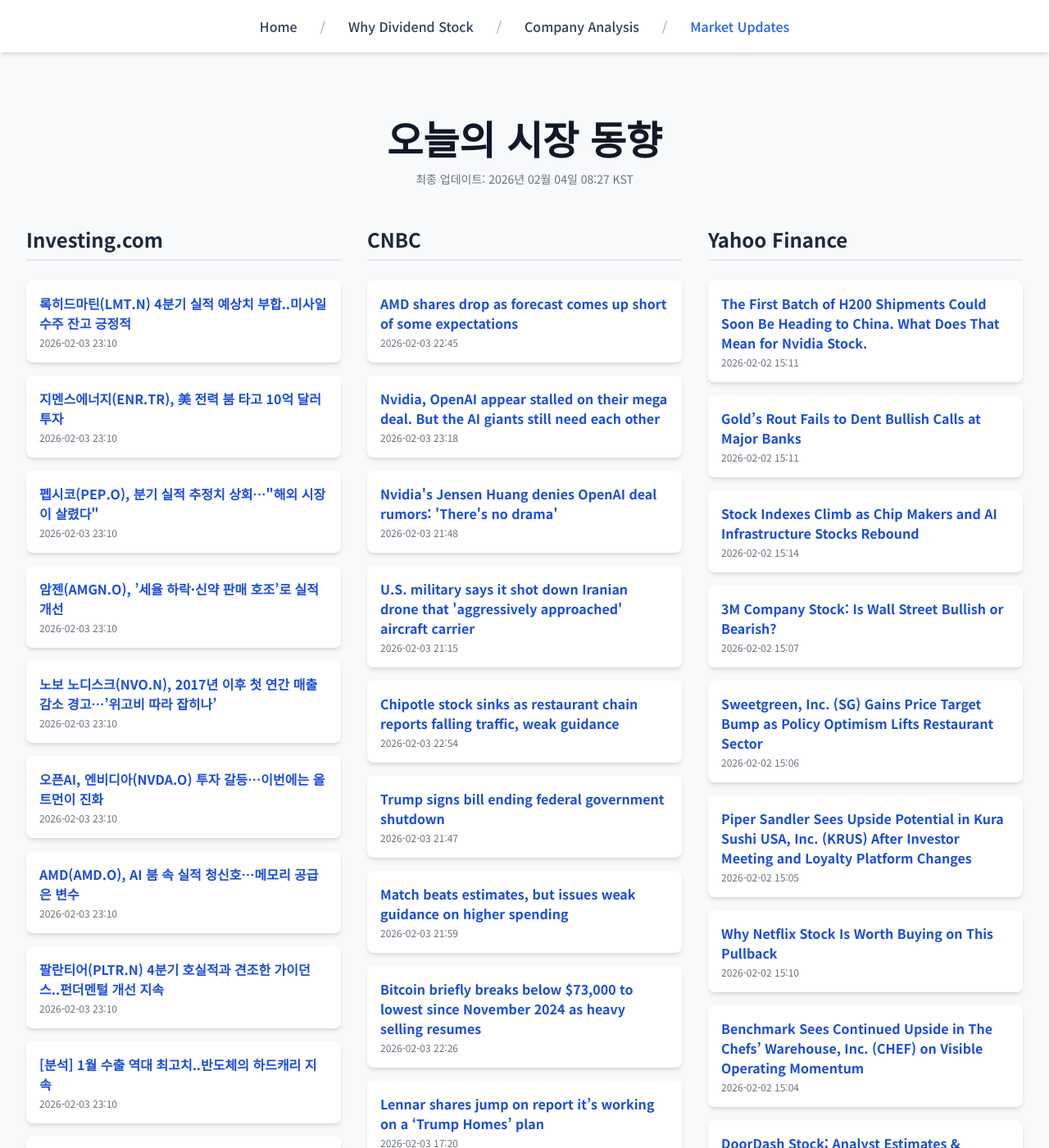
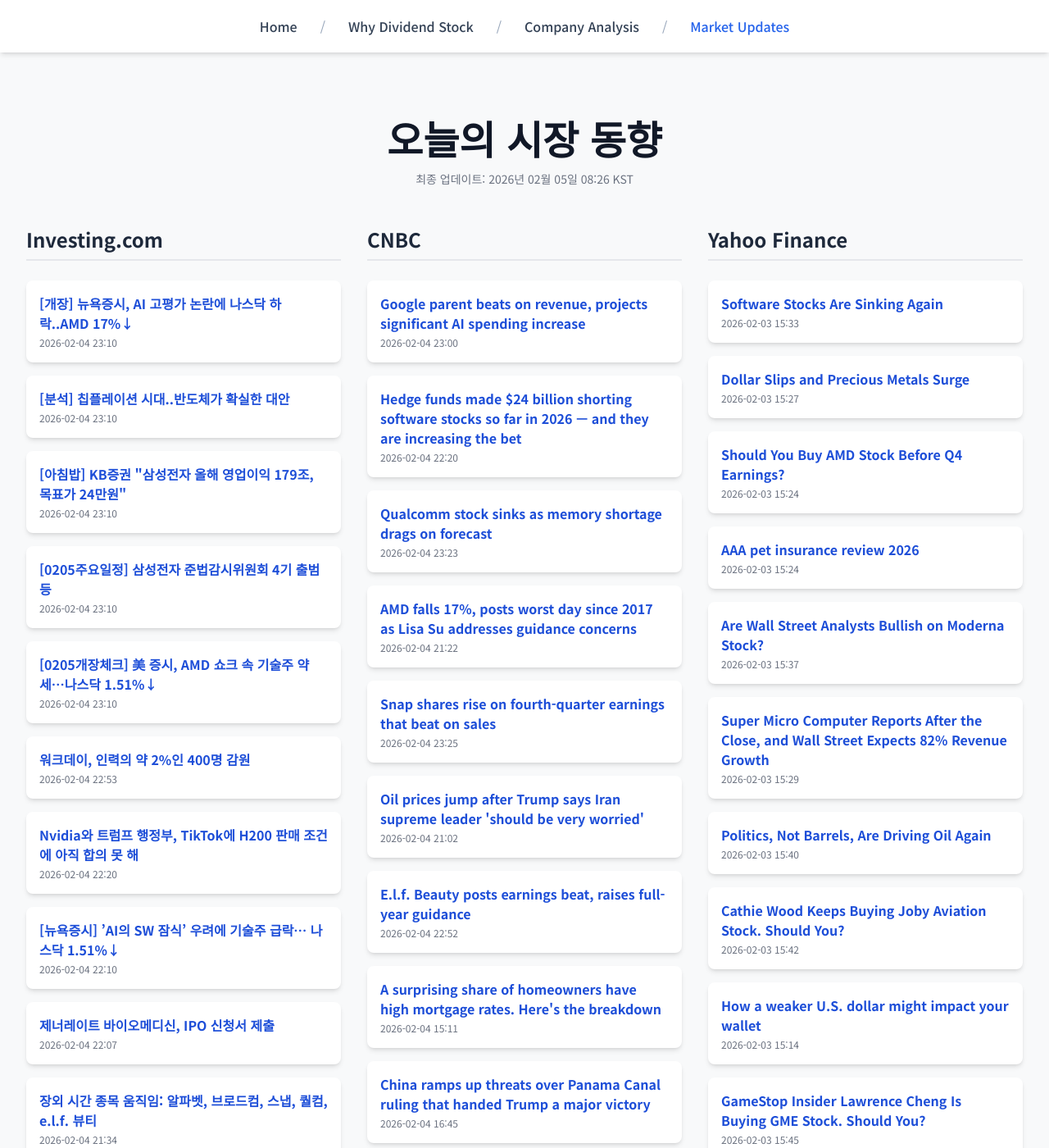
Before and after one commit to Kay-Hwang/my-company-analysis, a Jekyll site: the page built from market-updates.html, in a window 1280 px wide and 1400 px high. Shown: the whole window at 82% size. Built offline with Jekyll 4.4.1, drawn with Linux system fonts in a browser that asks for light colours; nearby versions of some CDN libraries; a script that is not in the unit is left out; some of the changed text lies outside the part shown.

Commit message:
Update daily data

```diff
--- a/_data/latest_data.json
+++ b/_data/latest_data.json
@@ -1,190 +1,190 @@
 {
-  "lastUpdated": "2026년 02월 04일 08:27 KST",
+  "lastUpdated": "2026년 02월 05일 08:26 KST",
   "news": {
     "investing": [
       {
-        "title": "록히드마틴(LMT.N) 4분기 실적 예상치 부합..미사일 수주 잔고 긍정적",
-        "link": "https://kr.investing.com/news/stock-market-news/article-1811009",
-        "pubDate": "2026-02-03 23:10:52",
-        "summary": "록히드마틴(LMT.N) 4분기 실적 예상치 부합..미사일 수주 잔고 긍정적"
+        "title": "[개장] 뉴욕증시, AI 고평가 논란에 나스닥 하락..AMD 17%↓",
+        "link": "https://kr.investing.com/news/stock-market-news/article-1813376",
+        "pubDate": "2026-02-04 23:10:53",
+        "summary": "[개장] 뉴욕증시, AI 고평가 논란에 나스닥 하락..AMD 17%↓"
       },
       {
-        "title": "지멘스에너지(ENR.TR), 美 전력 붐 타고 10억 달러 투자",
-        "link": "https://kr.investing.com/news/stock-market-news/article-1811008",
-        "pubDate": "2026-02-03 23:10:51",
-        "summary": "지멘스에너지(ENR.TR), 美 전력 붐 타고 10억 달러 투자"
+        "title": "[분석] 칩플레이션 시대..반도체가 확실한 대안",
+        "link": "https://kr.investing.com/news/stock-market-news/article-1813375",
+        "pubDate": "2026-02-04 23:10:53",
+        "summary": "[분석] 칩플레이션 시대..반도체가 확실한 대안"
       },
       {
-        "title": "펩시코(PEP.O), 분기 실적 추정치 상회…\"해외 시장이 살렸다\"",
-        "link": "https://kr.investing.com/news/stock-market-news/article-1811007",
-        "pubDate": "2026-02-03 23:10:51",
-        "summary": "펩시코(PEP.O), 분기 실적 추정치 상회…\"해외 시장이 살렸다\""
+        "title": "[아침밥] KB증권 \"삼성전자 올해 영업이익 179조, 목표가 24만원\"",
+        "link": "https://kr.investing.com/news/stock-market-news/article-1813372",
+        "pubDate": "2026-02-04 23:10:44",
+        "summary": "[아침밥] KB증권 \"삼성전자 올해 영업이익 179조, 목표가 24만원\""
       },
       {
-        "title": "암젠(AMGN.O), ’세율 하락·신약 판매 호조’로 실적 개선",
-        "link": "https://kr.investing.com/news/stock-market-news/article-1811005",
-        "pubDate": "2026-02-03 23:10:50",
-        "summary": "암젠(AMGN.O), ’세율 하락·신약 판매 호조’로 실적 개선"
+        "title": "[0205주요일정] 삼성전자 준법감시위원회 4기 출범 등",
+        "link": "https://kr.investing.com/news/stock-market-news/article-1813371",
+        "pubDate": "2026-02-04 23:10:12",
+        "summary": "[0205주요일정] 삼성전자 준법감시위원회 4기 출범 등"
       },
       {
-        "title": "노보 노디스크(NVO.N), 2017년 이후 첫 연간 매출 감소 경고…’위고비 따라 잡히나’",
-        "link": "https://kr.investing.com/news/stock-market-news/article-1811004",
-        "pubDate": "2026-02-03 23:10:50",
-        "summary": "노보 노디스크(NVO.N), 2017년 이후 첫 연간 매출 감소 경고…’위고비 따라 잡히나’"
+        "title": "[0205개장체크] 美 증시, AMD 쇼크 속 기술주 약세…나스닥 1.51%↓",
+        "link": "https://kr.investing.com/news/stock-market-news/article-1813370",
+        "pubDate": "2026-02-04 23:10:11",
+        "summary": "[0205개장체크] 美 증시, AMD 쇼크 속 기술주 약세…나스닥 1.51%↓"
       },
       {
-        "title": "오픈AI, 엔비디아(NVDA.O) 투자 갈등…이번에는 올트먼이 진화",
-        "link": "https://kr.investing.com/news/stock-market-news/article-1811003",
-        "pubDate": "2026-02-03 23:10:50",
-        "summary": "오픈AI, 엔비디아(NVDA.O) 투자 갈등…이번에는 올트먼이 진화"
+        "title": "워크데이, 인력의 약 2%인 400명 감원",
+        "link": "https://kr.investing.com/news/stock-market-news/article-93CH-1813347",
+        "pubDate": "2026-02-04 22:53:34",
+        "summary": "워크데이, 인력의 약 2%인 400명 감원"
       },
       {
-        "title": "AMD(AMD.O), AI 붐 속 실적 청신호…메모리 공급은 변수",
-        "link": "https://kr.investing.com/news/stock-market-news/article-1811002",
-        "pubDate": "2026-02-03 23:10:50",
-        "summary": "AMD(AMD.O), AI 붐 속 실적 청신호…메모리 공급은 변수"
+        "title": "Nvidia와 트럼프 행정부, TikTok에 H200 판매 조건에 아직 합의 못 해",
+        "link": "https://kr.investing.com/news/stock-market-news/article-1813284",
+        "pubDate": "2026-02-04 22:20:34",
+        "summary": "Nvidia와 트럼프 행정부, TikTok에 H200 판매 조건에 아직 합의 못 해"
       },
       {
-        "title": "팔란티어(PLTR.N) 4분기 호실적과 견조한 가이던스..펀더멘털 개선 지속",
-        "link": "https://kr.investing.com/news/stock-market-news/article-1811001",
-        "pubDate": "2026-02-03 23:10:49",
-        "summary": "팔란티어(PLTR.N) 4분기 호실적과 견조한 가이던스..펀더멘털 개선 지속"
+        "title": "[뉴욕증시] ’AI의 SW 잠식’ 우려에 기술주 급락… 나스닥 1.51%↓",
+        "link": "https://kr.investing.com/news/stock-market-news/article-1813264",
+        "pubDate": "2026-02-04 22:10:42",
+        "summary": "[뉴욕증시] ’AI의 SW 잠식’ 우려에 기술주 급락… 나스닥 1.51%↓"
       },
       {
-        "title": "[분석] 1월 수출 역대 최고치..반도체의 하드캐리 지속",
-        "link": "https://kr.investing.com/news/stock-market-news/article-1811000",
-        "pubDate": "2026-02-03 23:10:49",
-        "summary": "[분석] 1월 수출 역대 최고치..반도체의 하드캐리 지속"
+        "title": "제너레이트 바이오메디신, IPO 신청서 제출",
+        "link": "https://kr.investing.com/news/stock-market-news/article-432SI-1813259",
+        "pubDate": "2026-02-04 22:07:04",
+        "summary": "제너레이트 바이오메디신, IPO 신청서 제출"
       },
       {
-        "title": "월풀(WHR.N) 4분기 북미 시장 둔화로 실적 부진..불확실성의 연속",
-        "link": "https://kr.investing.com/news/stock-market-news/article-1810999",
-        "pubDate": "2026-02-03 23:10:49",
-        "summary": "월풀(WHR.N) 4분기 북미 시장 둔화로 실적 부진..불확실성의 연속"
+        "title": "장외 시간 종목 움직임: 알파벳, 브로드컴, 스냅, 퀄컴, e.l.f. 뷰티",
+        "link": "https://kr.investing.com/news/stock-market-news/article-432SI-1813163",
+        "pubDate": "2026-02-04 21:34:02",
+        "summary": "장외 시간 종목 움직임: 알파벳, 브로드컴, 스냅, 퀄컴, e.l.f. 뷰티"
       }
     ],
     "cnbc": [
       {
-        "title": "AMD shares drop as forecast comes up short of some expectations",
-        "link": "https://www.cnbc.com/2026/02/03/amd-earnings-report-q4-2025.html",
-        "pubDate": "Tue, 03 Feb 2026 22:45:25 GMT",
-        "summary": "AMD's first-quarter forecast fell short of what some analysts were hoping for amid an AI spending boom."
+        "title": "Google parent beats on revenue, projects significant AI spending increase",
+        "link": "https://www.cnbc.com/2026/02/04/alphabet-googl-q4-2025-earnings.html",
+        "pubDate": "Wed, 04 Feb 2026 23:00:00 GMT",
+        "summary": "Alphabet beat on the top and bottom lines in its fourth-quarter earnings report, and said it expects to significantly increase spending on AI in 2026."
       },
       {
-        "title": "Nvidia, OpenAI appear stalled on their mega deal. But the AI giants still need each other",
-        "link": "https://www.cnbc.com/2026/02/03/nvidia-openai-stalled-on-their-mega-deal-ai-giants-need-each-other.html",
-        "pubDate": "Tue, 03 Feb 2026 23:18:57 GMT",
-        "summary": "Five months after OpenAI and Nvidia announced a $100 billion deal, no contract has been signed and no money has changed hands."
+        "title": "Hedge funds made $24 billion shorting software stocks so far in 2026 — and they are increasing the bet",
+        "link": "https://www.cnbc.com/2026/02/04/hedge-funds-made-24-billion-shorting-software-stocks-so-far-in-2026-and-they-are-increasing-the-bet.html",
+        "pubDate": "Wed, 04 Feb 2026 22:20:22 GMT",
+        "summary": "Hedge funds are increasing their short bets against software stocks, contributing to the brutal sell-off in the space so far this year, according to sources at two major funds on Wall Street."
       },
       {
-        "title": "Nvidia's Jensen Huang denies OpenAI deal rumors: 'There's no drama'",
-        "link": "https://www.cnbc.com/2026/02/03/nvidias-jensen-huang-denies-openai-deal-rumors-theres-no-drama.html",
-        "pubDate": "Tue, 03 Feb 2026 21:48:46 GMT",
-        "summary": "Nvidia CEO Jensen Huang said the chipmaker's plan to invest in OpenAI remains \"on track.\""
+        "title": "Qualcomm stock sinks as memory shortage drags on forecast",
+        "link": "https://www.cnbc.com/2026/02/04/qualcomm-qcom-q1-2026-earnings.html",
+        "pubDate": "Wed, 04 Feb 2026 23:23:54 GMT",
+        "summary": "\"We're starting to see that memory is going to define the size of the mobile market,\" Qualcomm CEO Cristiano Amon said in an interview."
       },
       {
-        "title": "U.S. military says it shot down Iranian drone that 'aggressively approached' aircraft carrier",
-        "link": "https://www.cnbc.com/2026/02/03/us-military-shoots-down-iranian-drone-that-aggressively-approached-aircraft-carrier.html",
-        "pubDate": "Tue, 03 Feb 2026 21:15:07 GMT",
-        "summary": "U.S. Central Command said the drone approached the USS Abraham Lincoln in the Arabian Sea with \"unclear intent.\""
+        "title": "AMD falls 17%, posts worst day since 2017 as Lisa Su addresses guidance concerns",
+        "link": "https://www.cnbc.com/2026/02/04/amd-lisa-su-ai-demand-guidance-earnings.html",
+        "pubDate": "Wed, 04 Feb 2026 21:22:50 GMT",
+        "summary": "The CEO said that the data center business has risen from the fourth to first quarter and demand for the company's CPUs is \"going gangbusters.\""
       },
       {
-        "title": "Chipotle stock sinks as restaurant chain reports falling traffic, weak guidance",
-        "link": "https://www.cnbc.com/2026/02/03/chipotle-cmg-q4-2025-earnings.html",
-        "pubDate": "Tue, 03 Feb 2026 22:54:05 GMT",
-        "summary": "Chipotle stock has fallen about 33% over the last year, dragging the company's market value down to about $51 billion."
+        "title": "Snap shares rise on fourth-quarter earnings that beat on sales",
+        "link": "https://www.cnbc.com/2026/02/04/snap-q4-earnings-report-2025.html",
+        "pubDate": "Wed, 04 Feb 2026 23:25:13 GMT",
+        "summary": "Snap released on Wednesday its fourth-quarter earnings that beat on sales but missed on revenue guidance."
       },
       {
-        "title": "Trump signs bill ending federal government shutdown",
-        "link": "https://www.cnbc.com/2026/02/03/house-republicans-reopen-us-government-shutdown.html",
-        "pubDate": "Tue, 03 Feb 2026 21:47:20 GMT",
-        "summary": "President Donald Trump signed a federal government funding package hours after the House of Representatives approved it."
+        "title": "Oil prices jump after Trump says Iran supreme leader 'should be very worried'",
+        "link": "https://www.cnbc.com/2026/02/04/oil-prices-jump-on-report-us-iran-nuclear-talks-are-collapsing.html",
+        "pubDate": "Wed, 04 Feb 2026 21:02:29 GMT",
+        "summary": "President Donald Trump has threatened to launch military strikes on Iran if the Islamic Republic doesn't agree to a deal on its nuclear program."
       },
       {
-        "title": "Match beats estimates, but issues weak guidance on higher spending",
-        "link": "https://www.cnbc.com/2026/02/03/match-group-mtch-q4-2025-earnings-.html",
-        "pubDate": "Tue, 03 Feb 2026 21:59:47 GMT",
-        "summary": "Match is in the middle of a three-year business overhaul that includes bringing Hinge to $1 billion in annual revenue next year."
+        "title": "E.l.f. Beauty posts earnings beat, raises full-year guidance",
+        "link": "https://www.cnbc.com/2026/02/04/elf-beauty-elf-q3-2026.html",
+        "pubDate": "Wed, 04 Feb 2026 22:52:55 GMT",
+        "summary": "E.l.f. Beauty said its acquisition of Hailey Bieber's skin-care company, Rhode, contributed $128 million to the company's net third-quarter sales growth."
       },
       {
-        "title": "Bitcoin briefly breaks below $73,000 to lowest since November 2024 as heavy selling resumes",
-        "link": "https://www.cnbc.com/2026/02/03/bitcoin-price-today.html",
-        "pubDate": "Tue, 03 Feb 2026 22:26:44 GMT",
-        "summary": "Bitcoin fell below $73,000 on Tuesday as investors sold the asset to hedge against heightened geopolitical and economic uncertainties."
+        "title": "A surprising share of homeowners have high mortgage rates. Here's the breakdown",
+        "link": "https://www.cnbc.com/2026/02/04/homeowner-mortgage-rates-breakdown.html",
+        "pubDate": "Wed, 04 Feb 2026 15:11:16 GMT",
+        "summary": "About 20% of borrowers have mortgages with a rate over 6%."
       },
       {
-        "title": "Lennar shares jump on report it’s working on a ‘Trump Homes’ plan",
-        "link": "https://www.cnbc.com/2026/02/03/lennar-shares-jump-on-report-its-working-on-a-trump-homes-plan.html",
-        "pubDate": "Tue, 03 Feb 2026 17:20:11 GMT",
-        "summary": "Shares of Lennar and Taylor Morrison Home both jumped 4% on Tuesday."
+        "title": "China ramps up threats over Panama Canal ruling that handed Trump a major victory",
+        "link": "https://www.cnbc.com/2026/02/04/china-us-trump-panama-canal-court-ruling-ck-hutchison.html",
+        "pubDate": "Wed, 04 Feb 2026 16:45:59 GMT",
+        "summary": "The Panama Canal has been thrust into the middle of a power struggle between the U.S. and China, the world's two largest economies."
       },
       {
-        "title": "Trump's bigger SALT deduction limit could 'drive higher refunds,' tax expert says — here's who benefits",
-        "link": "https://www.cnbc.com/2026/02/03/trump-salt-deduction-taxes.html",
-        "pubDate": "Tue, 03 Feb 2026 22:19:47 GMT",
-        "summary": "President Donald Trump's \"big beautiful bill\" increased the SALT deduction limit to $40,000 for 2025. Here's how that could affect your tax return this season."
+        "title": "Eli Lilly's GLP-1 growth is only getting started as Novo Nordisk braces for a decline in 2026",
+        "link": "https://www.cnbc.com/2026/02/04/eli-lilly-novo-nordisk-earnings-glp1-market.html",
+        "pubDate": "Wed, 04 Feb 2026 21:05:25 GMT",
+        "summary": "The split in outlook underscores Lilly's strong position in the obesity market, underpinned by more effective drugs and its direct-to-consumer sales strategy."
       }
     ],
     "yahoo": [
       {
-        "title": "The First Batch of H200 Shipments Could Soon Be Heading to China. What Does That Mean for Nvidia Stock.",
-        "link": "https://finance.yahoo.com/news/first-batch-h200-shipments-could-151100716.html",
-        "pubDate": "2026-02-02T15:11:00Z",
-        "summary": "The First Batch of H200 Shipments Could Soon Be Heading to China. What Does That Mean for Nvidia Stock."
+        "title": "Software Stocks Are Sinking Again",
+        "link": "https://www.barrons.com/livecoverage/stock-market-news-today-020326/card/software-stocks-are-sinking-again-V1ob4a9sQReG4087pdEc?siteid=yhoof2&yptr=yahoo",
+        "pubDate": "2026-02-03T15:33:25Z",
+        "summary": "Software Stocks Are Sinking Again"
       },
       {
-        "title": "Gold’s Rout Fails to Dent Bullish Calls at Major Banks",
-        "link": "https://www.wsj.com/finance/commodities-futures/golds-rout-fails-to-dent-bullish-calls-at-major-banks-b4d065ec?siteid=yhoof2&yptr=yahoo",
-        "pubDate": "2026-02-02T15:11:00Z",
-        "summary": "Gold’s Rout Fails to Dent Bullish Calls at Major Banks"
+        "title": "Dollar Slips and Precious Metals Surge",
+        "link": "https://finance.yahoo.com/news/dollar-slips-precious-metals-surge-152726384.html",
+        "pubDate": "2026-02-03T15:27:26Z",
+        "summary": "Dollar Slips and Precious Metals Surge"
       },
       {
-        "title": "Stock Indexes Climb as Chip Makers and AI Infrastructure Stocks Rebound",
-        "link": "https://finance.yahoo.com/news/stock-indexes-climb-chip-makers-151415675.html",
-        "pubDate": "2026-02-02T15:14:15Z",
-        "summary": "Stock Indexes Climb as Chip Makers and AI Infrastructure Stocks Rebound"
+        "title": "Should You Buy AMD Stock Before Q4 Earnings?",
+        "link": "https://finance.yahoo.com/news/buy-amd-stock-q4-earnings-152423242.html",
+        "pubDate": "2026-02-03T15:24:23Z",
+        "summary": "Should You Buy AMD Stock Before Q4 Earnings?"
       },
       {
-        "title": "3M Company Stock: Is Wall Street Bullish or Bearish?",
-        "link": "https://finance.yahoo.com/news/3m-company-stock-wall-street-150707139.html",
-        "pubDate": "2026-02-02T15:07:07Z",
-        "summary": "3M Company Stock: Is Wall Street Bullish or Bearish?"
+        "title": "AAA pet insurance review 2026",
+        "link": "https://finance.yahoo.com/personal-finance/insurance/review/aaa-pet-insurance-review-152447592.html",
+        "pubDate": "2026-02-03T15:24:47Z",
+        "summary": "AAA pet insurance review 2026"
       },
       {
-        "title": "Sweetgreen, Inc. (SG) Gains Price Target Bump as Policy Optimism Lifts Restaurant Sector",
-        "link": "https://finance.yahoo.com/news/sweetgreen-inc-sg-gains-price-150610282.html",
-        "pubDate": "2026-02-02T15:06:10Z",
-        "summary": "Sweetgreen, Inc. (SG) Gains Price Target Bump as Policy Optimism Lifts Restaurant Sector"
+        "title": "Are Wall Street Analysts Bullish on Moderna Stock?",
+        "link": "https://finance.yahoo.com/news/wall-street-analysts-bullish-moderna-153749536.html",
+        "pubDate": "2026-02-03T15:37:49Z",
+        "summary": "Are Wall Street Analysts Bullish on Moderna Stock?"
       },
       {
-        "title": "Piper Sandler Sees Upside Potential in Kura Sushi USA, Inc. (KRUS) After Investor Meeting and Loyalty Platform Changes",
-        "link": "https://finance.yahoo.com/news/piper-sandler-sees-upside-potential-150522123.html",
-        "pubDate": "2026-02-02T15:05:22Z",
-        "summary": "Piper Sandler Sees Upside Potential in Kura Sushi USA, Inc. (KRUS) After Investor Meeting and Loyalty Platform Changes"
+        "title": "Super Micro Computer Reports After the Close, and Wall Street Expects 82% Revenue Growth",
+        "link": "https://finance.yahoo.com/news/super-micro-computer-reports-close-152902132.html",
+        "pubDate": "2026-02-03T15:29:02Z",
+        "summary": "Super Micro Computer Reports After the Close, and Wall Street Expects 82% Revenue Growth"
       },
       {
-        "title": "Why Netflix Stock Is Worth Buying on This Pullback",
-        "link": "https://finance.yahoo.com/news/why-netflix-stock-worth-buying-151000926.html",
-        "pubDate": "2026-02-02T15:10:00Z",
-        "summary": "Why Netflix Stock Is Worth Buying on This Pullback"
+        "title": "Politics, Not Barrels, Are Driving Oil Again",
+        "link": "https://finance.yahoo.com/news/politics-not-barrels-driving-oil-154000680.html",
+        "pubDate": "2026-02-03T15:40:00Z",
+        "summary": "Politics, Not Barrels, Are Driving Oil Again"
       },
       {
-        "title": "Benchmark Sees Continued Upside in The Chefs’ Warehouse, Inc. (CHEF) on Visible Operating Momentum",
-        "link": "https://finance.yahoo.com/news/benchmark-sees-continued-upside-chefs-150430225.html",
-        "pubDate": "2026-02-02T15:04:30Z",
-        "summary": "Benchmark Sees Continued Upside in The Chefs’ Warehouse, Inc. (CHEF) on Visible Operating Momentum"
+        "title": "Cathie Wood Keeps Buying Joby Aviation Stock. Should You?",
+        "link": "https://finance.yahoo.com/news/cathie-wood-keeps-buying-joby-154208331.html",
+        "pubDate": "2026-02-03T15:42:08Z",
+        "summary": "Cathie Wood Keeps Buying Joby Aviation Stock. Should You?"
       },
       {
-        "title": "DoorDash Stock: Analyst Estimates & Ratings",
-        "link": "https://finance.yahoo.com/news/doordash-stock-analyst-estimates-ratings-150348358.html",
-        "pubDate": "2026-02-02T15:03:48Z",
-        "summary": "DoorDash Stock: Analyst Estimates & Ratings"
+        "title": "How a weaker U.S. dollar might impact your wallet",
+        "link": "https://finance.yahoo.com/personal-finance/investing/article/how-a-weaker-us-dollar-might-impact-your-wallet-151447124.html",
+        "pubDate": "2026-02-03T15:14:47Z",
+        "summary": "How a weaker U.S. dollar might impact your wallet"
       },
       {
-        "title": "Why Gold Still May Hit $6,000; Bitcoin Tests Trump 2.0 Low",
-        "link": "https://www.investors.com/news/gold-price-still-may-hit-6000-deutsche-bank-bitcoin-tests-trump-second-term-low/?src=A00220&yptr=yahoo",
-        "pubDate": "2026-02-02T15:18:27Z",
-        "summary": "Why Gold Still May Hit $6,000; Bitcoin Tests Trump 2.0 Low"
+        "title": "GameStop Insider Lawrence Cheng Is Buying GME Stock. Should You?",
+        "link": "https://finance.yahoo.com/news/gamestop-insider-lawrence-cheng-buying-154539215.html",
+        "pubDate": "2026-02-03T15:45:39Z",
+        "summary": "GameStop Insider Lawrence Cheng Is Buying GME Stock. Should You?"
       }
     ]
   }
```
